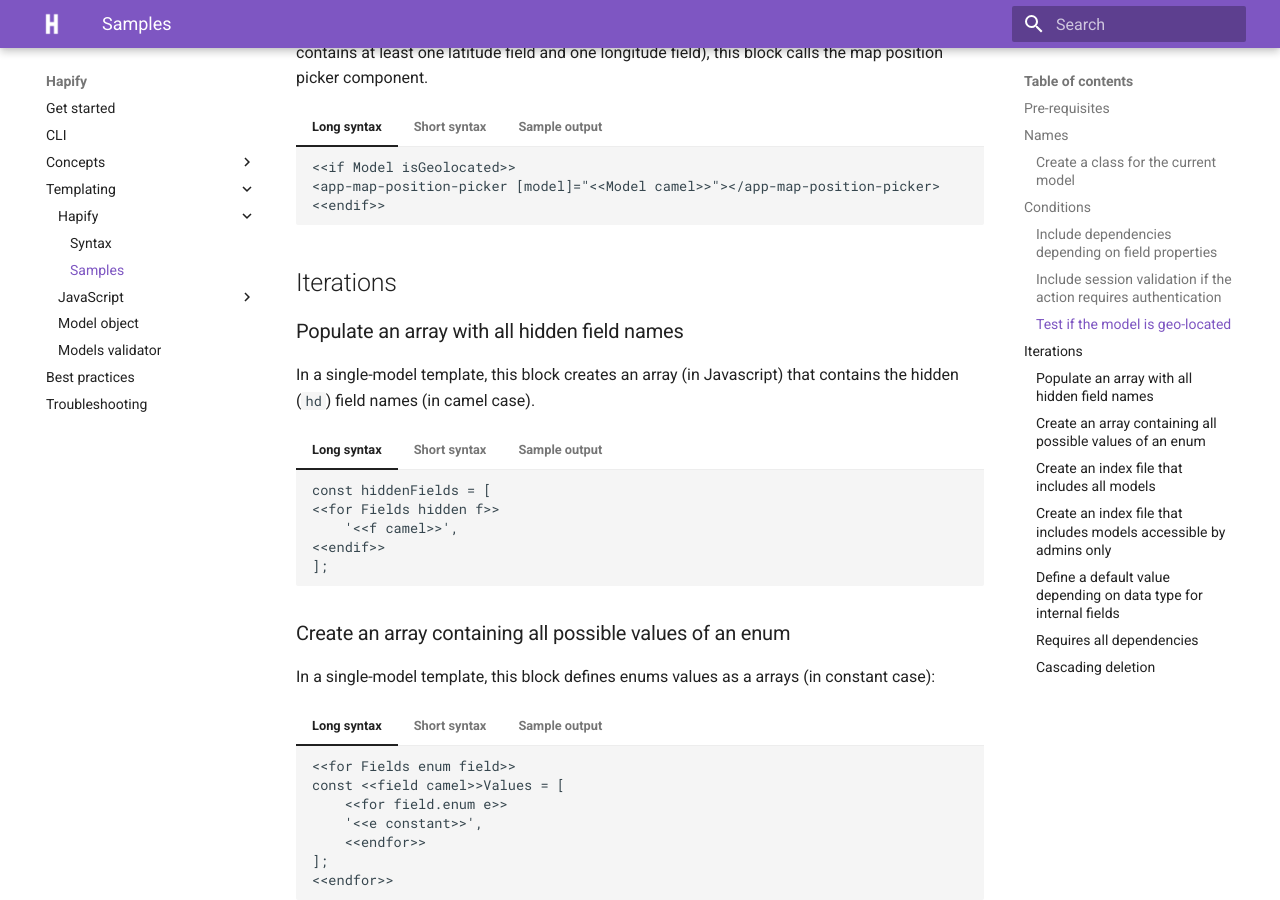
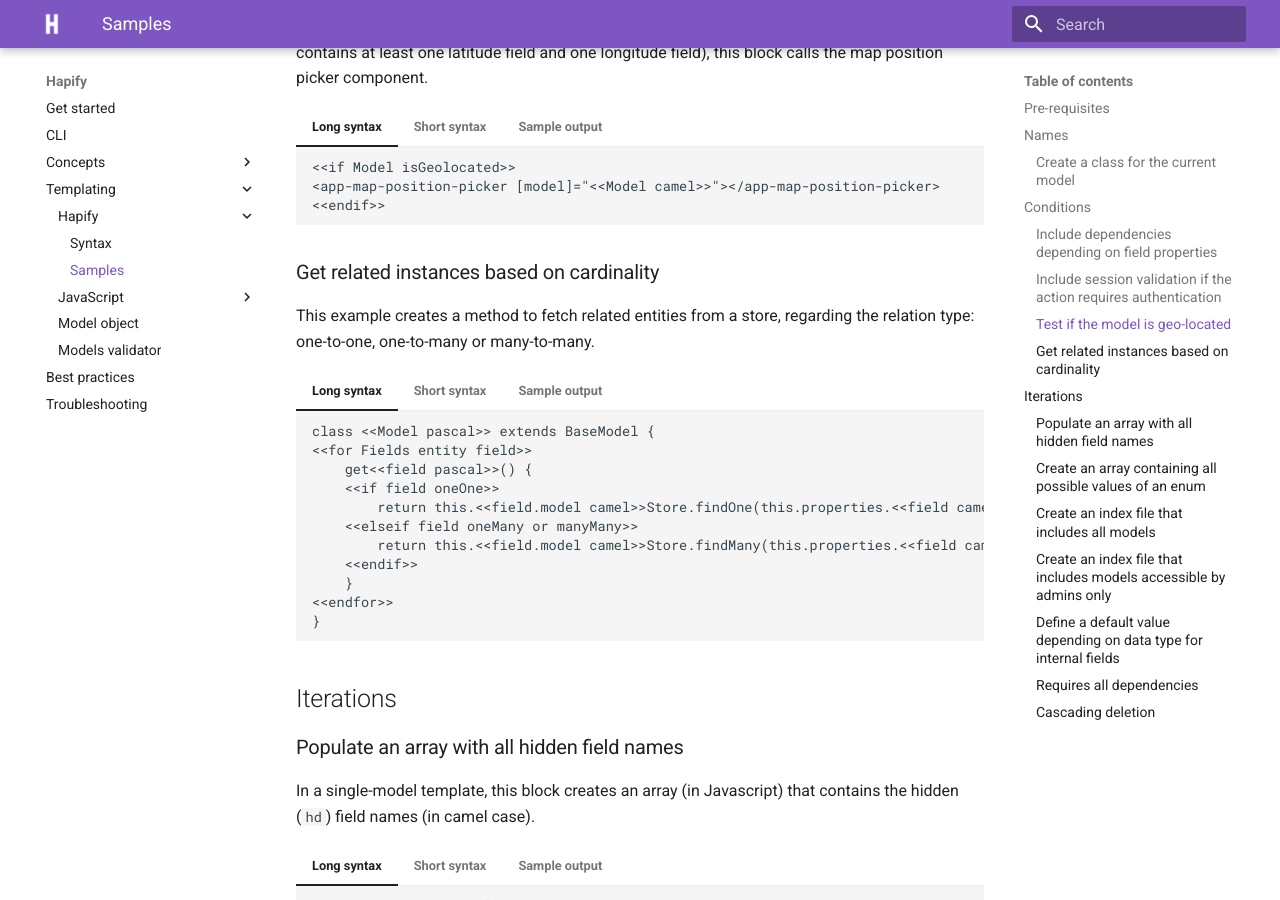
Before and after one commit to hapify/hapify, an MkDocs documentation site: the page built from docs/templating/hapify/code-samples.md, in a window 1280 px wide and 900 px high, scrolled down 1295 px. Built offline with MkDocs 1.6.1 and Material for MkDocs 9.7.7, drawn with Linux system fonts in a browser that asks for light colours.

Commit message:
docs: add entity relation cardinality

````diff
--- a/docs/templating/hapify/code-samples.md
+++ b/docs/templating/hapify/code-samples.md
@@ -116,6 +116,56 @@ this block calls the map position picker component.
     ```html
     <app-map-position-picker [model]="place"></app-map-position-picker>
     ```
+
+### Get related instances based on cardinality
+
+This example creates a method to fetch related entities from a store, regarding the relation type: one-to-one, one-to-many or many-to-many.
+
+=== "Long syntax"
+
+    ```hapify
+    class <<Model pascal>> extends BaseModel {
+    <<for Fields entity field>>
+        get<<field pascal>>() {
+        <<if field oneOne>>
+            return this.<<field.model camel>>Store.findOne(this.properties.<<field camel>>);
+        <<elseif field oneMany or manyMany>>
+            return this.<<field.model camel>>Store.findMany(this.properties.<<field camel>>);
+        <<endif>>
+        }
+    <<endfor>>
+    }
+    ```
+
+=== "Short syntax"
+
+    ```hapify
+    class <<M AA>> extends BaseModel {
+    <<@ F tE f>>
+        get<<f AA>>() {
+        <<? f tEoo>>
+            return this.<<f.m aA>>Store.findOne(this.properties.<<f aA>>);
+        <<?? f tEom + tEmm>>
+            return this.<<f.m aA>>Store.findMany(this.properties.<<f aA>>);
+        <<?>>
+        }
+    <<@>>
+    }
+    ```
+
+=== "Sample output"
+
+    ```typescript
+    class User extends BaseModel {
+        getAvatar() {
+            return this.avatarStore.findOne(this.properties.avatar);
+        }
+        getBookmarks() {
+            return this.placeStore.findMany(this.properties.bookmarks);
+        }
+    }
+    ```
+
 
 ## Iterations
 
````
Also changed, not shown: docs/concepts/models.md (+3 -0 lines), docs/templating/hapify/syntax.md (+4 -1 lines), docs/templating/model-object.md (+3 -0 lines).
